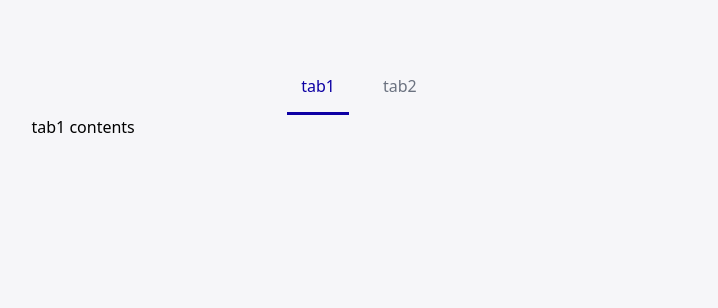
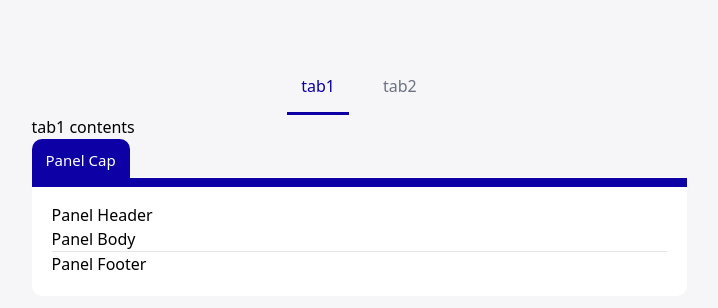
Before and after one commit to dongwook98/multi-form-survey, a React (Vite) app: page / in a window 1280 px wide. Shown: the top 308 px of the page, without its empty margins (281-999 px from the left). Built offline with nearby package versions, Linux system fonts and the light colour scheme.

Commit message:
feat: Panel 컴포넌트 추가

```diff
--- a/src/App.tsx
+++ b/src/App.tsx
@@ -1,5 +1,11 @@
 import './App.css';
 import MainLayout from './components/common/MainLayout';
+import Panel, {
+  PanelBody,
+  PanelCap,
+  PanelFooter,
+  PanelHeader,
+} from './components/common/Panel';
 import Tabs, {
   Tab,
   TabList,
@@ -17,7 +23,15 @@
             <Tab index={1}>tab2</Tab>
           </TabList>
           <TabPanels>
-            <TabPanel index={0}>tab1 contents</TabPanel>
+            <TabPanel index={0}>
+              tab1 contents
+              <PanelCap>Panel Cap</PanelCap>
+              <Panel>
+                <PanelHeader>Panel Header</PanelHeader>
+                <PanelBody>Panel Body</PanelBody>
+                <PanelFooter>Panel Footer</PanelFooter>
+              </Panel>
+            </TabPanel>
             <TabPanel index={1}>tab2 contents</TabPanel>
           </TabPanels>
         </Tabs>
--- /dev/null
+++ b/src/components/common/Panel.tsx
@@ -0,0 +1,51 @@
+import { PropsWithChildren } from 'react';
+import cn from 'classnames';
+
+/**
+ * - 일반적으로 영역을 차지하는 컴포넌트 이름은 Section을 사용
+ * - 멀티 스텝 폼에서는 질문을 여러개 가지는 영역을 한 섹션이라고 표현하기 때문에 Panel로 사용
+ * @param param0
+ * @returns
+ */
+export default function Panel({ children }: PropsWithChildren) {
+  return (
+    <div className={cn('flex flex-col p-20 pt-26 bg-white rounded-10')}>
+      {children}
+    </div>
+  );
+}
+
+export function PanelHeader({ children }: PropsWithChildren) {
+  return <div>{children}</div>;
+}
+
+export function PanelBody({ children }: PropsWithChildren) {
+  return <div>{children}</div>;
+}
+
+export function PanelFooter({ children }: PropsWithChildren) {
+  return (
+    <>
+      <hr className='border-gray100' />
+      <div>{children}</div>
+    </>
+  );
+}
+
+/**
+ * - Panel 영역위에 모자처럼 씌우는 컴포넌트
+ * @param param0
+ * @returns
+ */
+export function PanelCap({ children }: PropsWithChildren) {
+  return (
+    <div className='-mb-10 relative'>
+      {children && (
+        <div className='inline-block px-14 pt-10 pb-6 bg-main rounded-t-10 text-15 text-white'>
+          {children}
+        </div>
+      )}
+      <div className='bg-main h-9' />
+    </div>
+  );
+}
```
